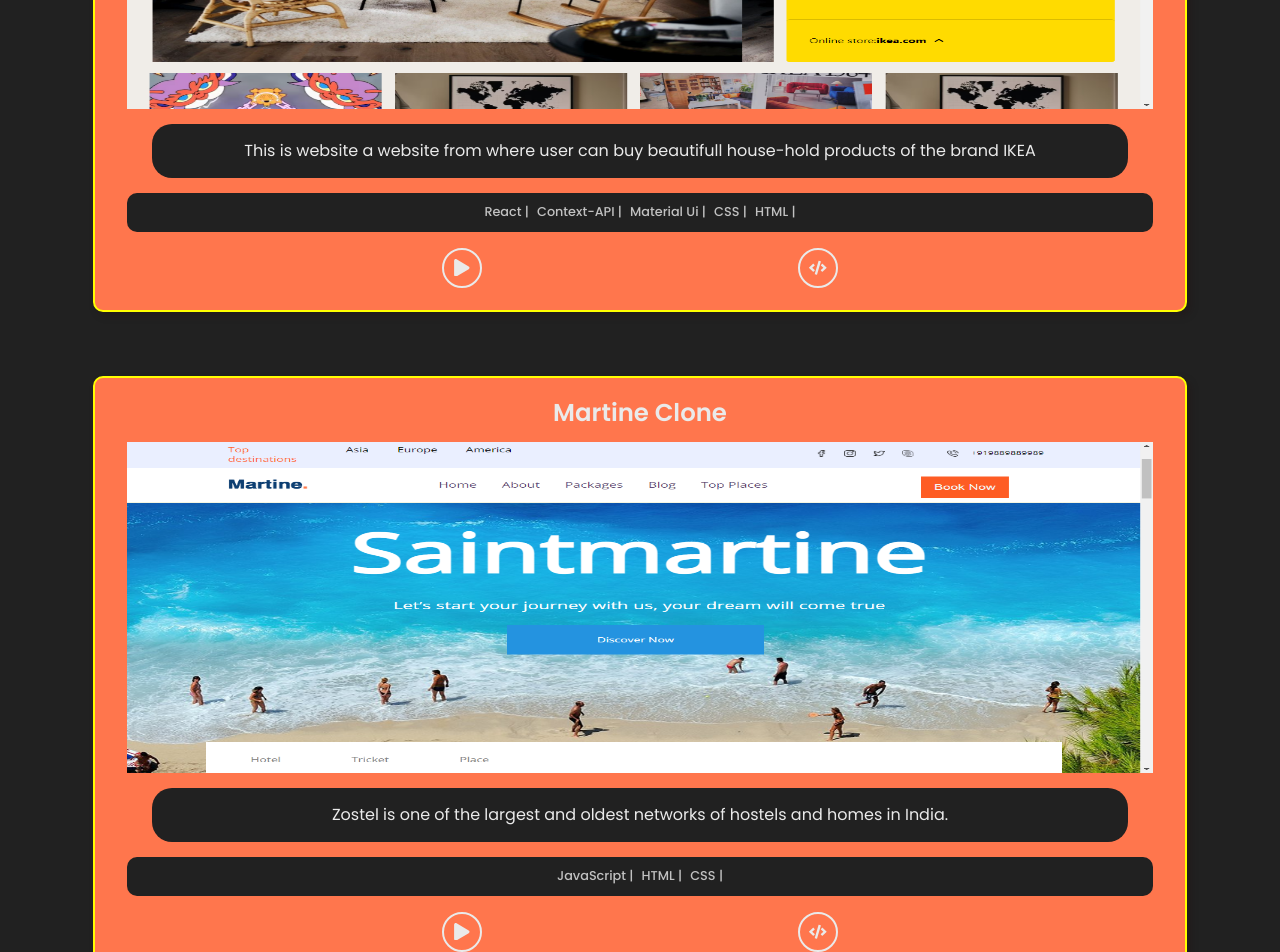
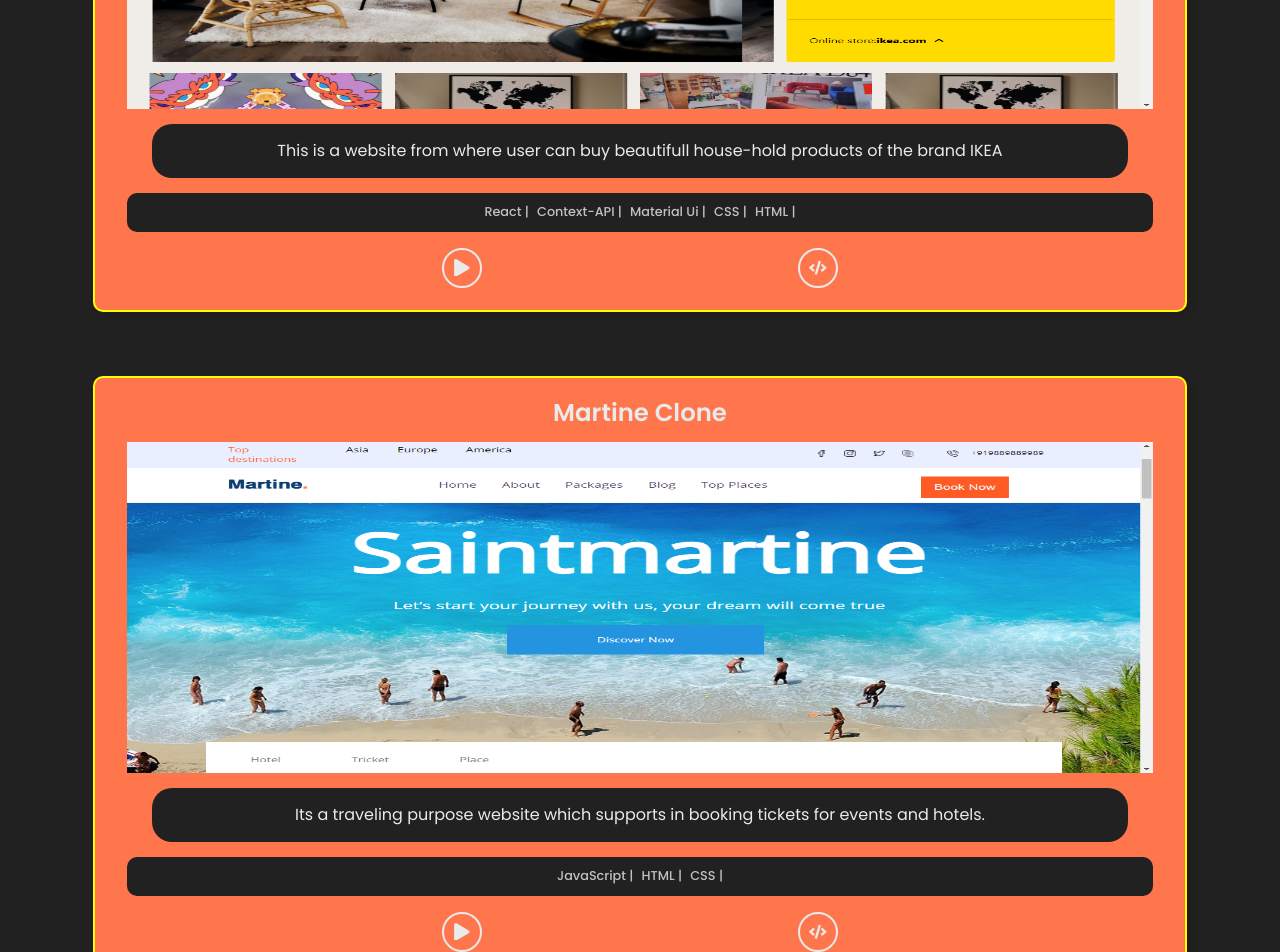
Before and after one commit to rini001/portfolio, a React (Create React App) app: page /projects in a window 1280 px wide. Shown: the part 740-1692 px from the top of the page. Built offline with nearby package versions, Linux system fonts and the light colour scheme; a web font is replaced by a local one.

Commit message:
portfolio-updated

```diff
--- a/src/data/projectsData.js
+++ b/src/data/projectsData.js
@@ -17,7 +17,7 @@
     id: 1,
     projectName: "Ikea Clone",
     projectDesc:
-      "This is website a website from where user can buy beautifull house-hold products of the brand IKEA",
+      "This is a website from where user can buy beautifull house-hold products of the brand IKEA",
     tags: ["React", "Context-API", "Material Ui", "CSS", "HTML"],
     code: "https://github.com/VishalChauhan562/Ikea-Clone",
     demo: "https://ikea-clone2.vercel.app/",
@@ -27,7 +27,7 @@
     id: 2,
     projectName: "Martine Clone",
     projectDesc:
-      "Zostel is one of the largest and oldest networks of hostels and homes in India.",
+      "Its a traveling purpose website which supports in booking tickets for events and hotels.",
     tags: ["JavaScript", "HTML", "CSS"],
     code: "https://github.com/VishalChauhan562/Project-1-Martine",
     demo: "http://project-1-martine.vercel.app/",
```
